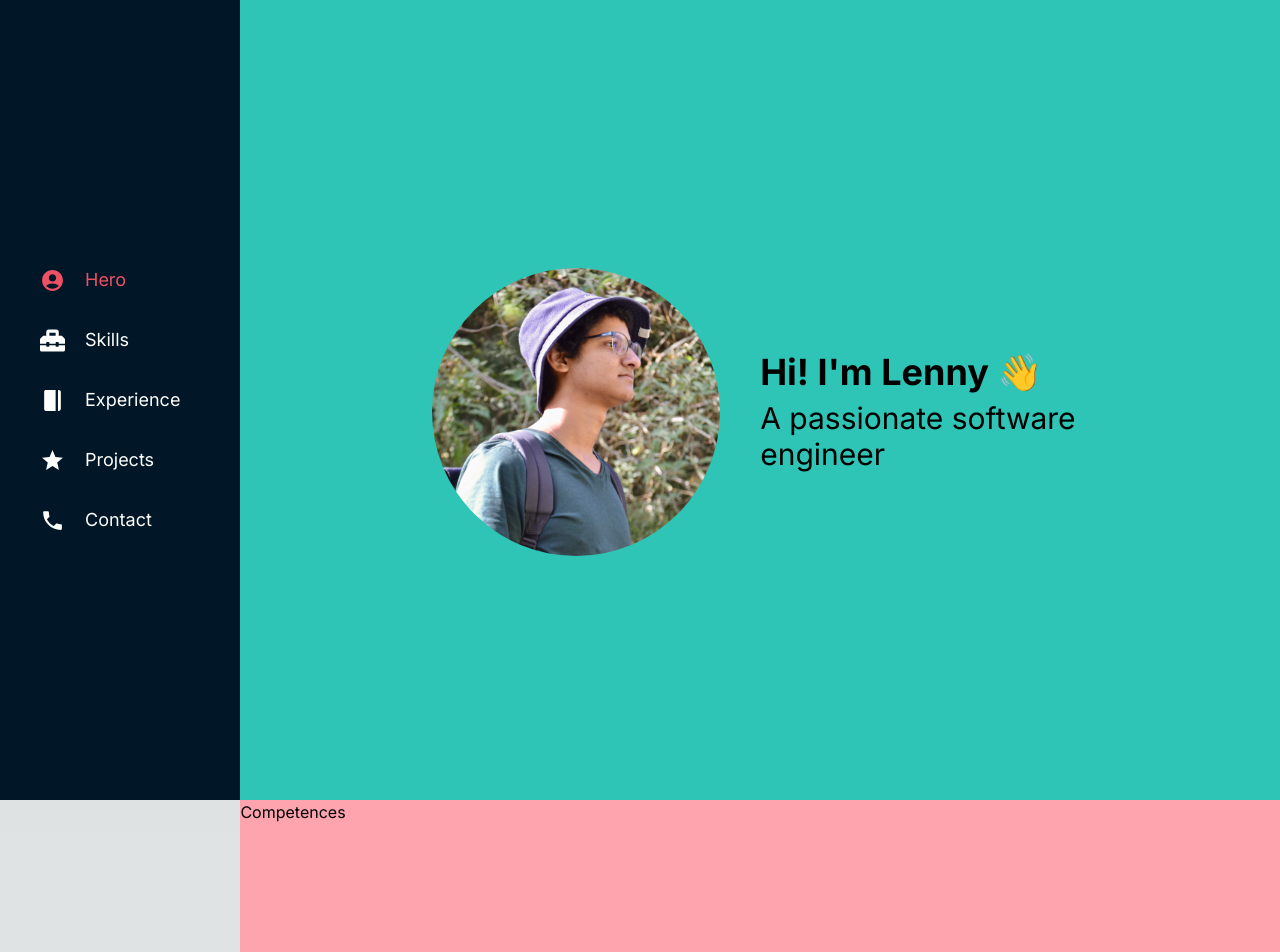
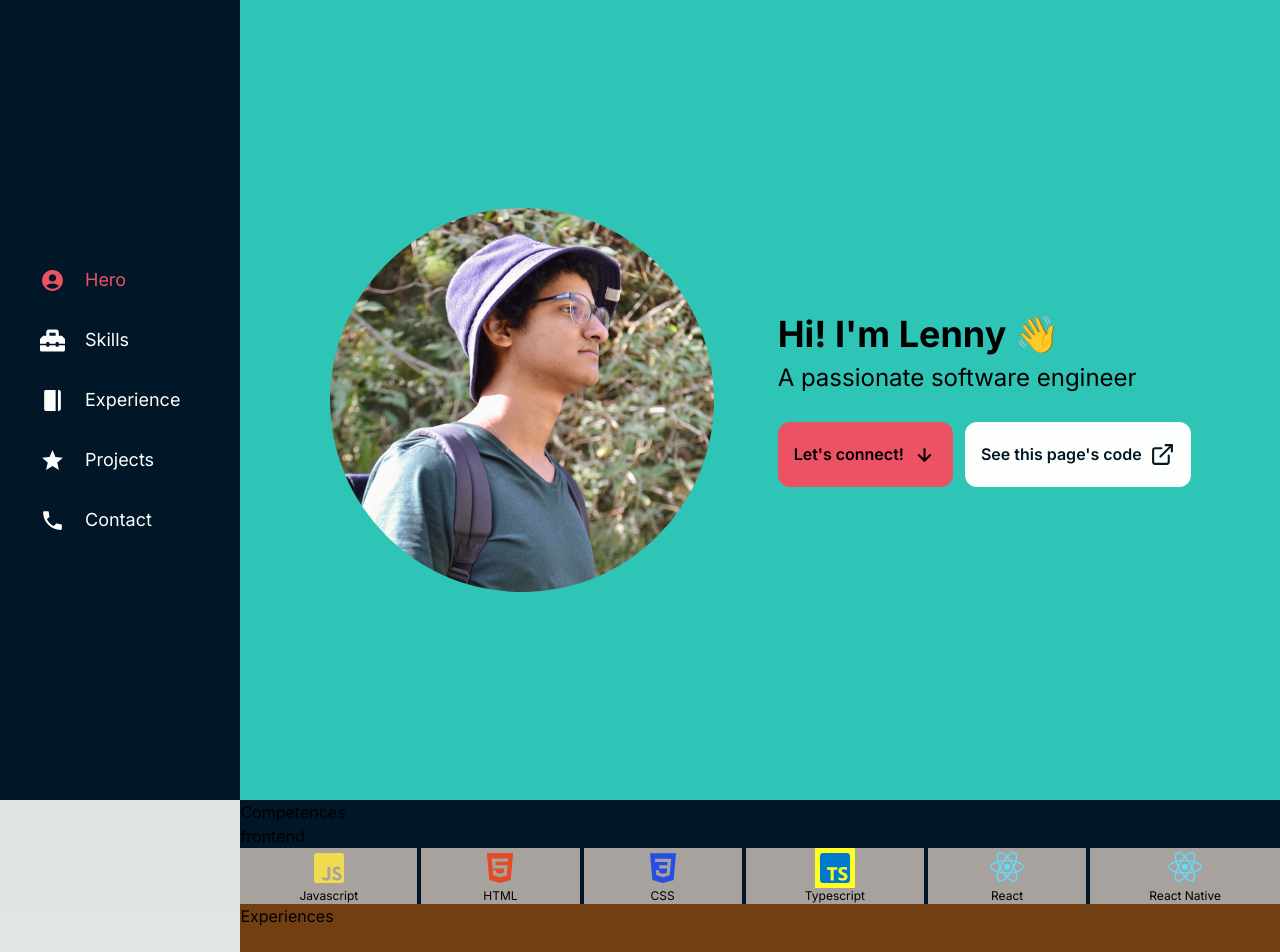
Before and after one commit to GarnierLenny/Portfolio, a Next.js app: page / in a window 1280 px wide. Shown: the top 952 px of the page. Built offline with nearby package versions, Linux system fonts and the light colour scheme.

Commit message:
FEAT - added hero connect and codebase buttons

```diff
--- a/src/app/page.tsx
+++ b/src/app/page.tsx
@@ -11,14 +11,14 @@ import FAQ from "@/components/sections/Projects.section copy";
 import { ReactNode, useEffect, useRef, useState } from "react";
 
 export default function Home() {
+  const itemEls = useRef(new Array());
   const sections: ReactNode[] = [
-    <Hero />,
+    <Hero itemEls={itemEls} />,
     <Competences />,
     <Experiences />,
     <Projects />,
     <Contact />,
   ];
-  const itemEls = useRef(new Array());
   const [selected, setSelected] = useState(0);
 
   if (typeof window !== "undefined") {
--- a/src/components/Header.component.tsx
+++ b/src/components/Header.component.tsx
@@ -35,7 +35,7 @@ export default function Header({refs, values}) {
 
   const executeScroll = (index: number) => {
     values.setSelected(index);
-    refs.current[index].scrollIntoView({behavior: 'smooth'})
+    refs.current[index].scrollIntoView({behavior: 'smooth'});
   };
 
   return (
--- a/src/components/buttons.component.tsx
+++ b/src/components/buttons.component.tsx
@@ -1,39 +1,42 @@
-import React from 'react';
+import React, { ReactNode } from 'react';
 import palette from '@/utils/palette.utils';
 
 type ButtonProps = {
   text: string;
   callback: () => void;
-  outline?: number;
+  borderWidth?: number;
+  rightIcon?: ReactNode;
 };
 
-export function PrimaryButton({text, callback, outline = 1}: ButtonProps) {
+export function PrimaryButton({text, callback, borderWidth = 0, rightIcon = undefined}: ButtonProps) {
   return (
-    <div onClick={callback} className='text-black text-center rounded-lg p-2 cursor-pointer' style={{backgroundColor: palette.red}}>
-      <p className="text-black">{text}</p>
+    <button onClick={callback} className="hover:bg-red gap-x-2 grow font-semibold bg-light-red flex justify-center items-center text-xs md:text-base py-2 px-4 rounded-xl">
+      {text}
+      {rightIcon}
+    </button>
+  );
+};
+
+export function SecondaryButton({text, callback, borderWidth = 0, rightIcon = undefined}: ButtonProps) {
+  return (
+    <button onClick={callback} className="hover:bg-gray-200 grow gap-x-2 font-semibold text-black transparent flex justify-center items-center text-xxs md:text-base py-3 md:py-5 px-4 text-center bg-white rounded-xl" style={{borderColor: palette.light_red}}>
+      {text}
+      {rightIcon}
+    </button>
+  );
+};
+
+export function TertiaryButton({text, callback, borderWidth = 0, rightIcon = undefined}: ButtonProps) {
+  return (
+    <div onClick={callback} className='text-xxs text-black rounded-xl cursor-pointer'>
+      <p>{text}</p>
     </div>
   );
 };
 
-export function SecondaryButton({text, callback, outline = 1}: ButtonProps) {
+export function UnderLineButton({text, callback, borderWidth = 0, rightIcon = undefined}: ButtonProps) {
   return (
-    <div onClick={callback} className='text-black text-center rounded-lg p-2 bg-transparent cursor-pointer' style={{borderColor: palette.red, borderWidth: outline}}>
-      <p style={{color: palette.red}}>{text}</p>
-    </div>
-  );
-};
-
-export function TertiaryButton({text, callback, outline = 1}: ButtonProps) {
-  return (
-    <div onClick={callback} className='text-black text-center rounded-lg p-2 bg-transparent cursor-pointer' style={{borderColor: palette.blue, borderWidth: outline}}>
-      <p style={{color: palette.blue}}>{text}</p>
-    </div>
-  );
-};
-
-export function UnderLineButton({text, callback, outline = 1}: ButtonProps) {
-  return (
-    <div onClick={callback} className='text-white text-center rounded-lg p-2 bg-transparent cursor-pointer'>
+    <div onClick={callback} className='text-white text-center rounded-xl p-2 bg-transparent cursor-pointer'>
       <p className="underline">{text}</p>
     </div>
   );
--- a/src/components/sections/Competences.section.tsx
+++ b/src/components/sections/Competences.section.tsx
@@ -1,9 +1,64 @@
-import React from 'react';
+import palette from '@/utils/palette.utils';
+import React, { ReactNode } from 'react';
+import { BiLogoJavascript, BiLogoTypescript, BiLogoReact, BiLogoHtml5, BiLogoCss3 } from "react-icons/bi";
+
+type SkillsType = {
+  type: string,
+  technos: {
+    name: string,
+    icon: ReactNode,
+  }[]
+}[];
 
 export default function Competences() {
+  const skills: SkillsType = [
+    {
+      type: 'frontend',
+      technos: [
+        {
+          name: 'Javascript',
+          icon: <BiLogoJavascript color='#f0db4f' className='rounded-full' size={40} />,
+        },
+        {
+          name: 'HTML',
+          icon: <BiLogoHtml5 color='#e34c26' className='rounded-full' size={40} />,
+        },
+        {
+          name: 'CSS',
+          icon: <BiLogoCss3 color='#264de4' className='rounded-full' size={40} />,
+        },
+        {
+          name: 'Typescript',
+          icon: <BiLogoTypescript className='justify-self-center' style={{backgroundColor: '#ff2'}} color="#007acc" size={40} />,
+        },
+        {
+          name: 'React',
+          icon: <BiLogoReact color='#61dbfb' size={40} />,
+        },
+        {
+          name: 'React Native',
+          icon: <BiLogoReact color='#61dbfb' size={40} />,
+        },
+      ],
+    }
+  ];
+
   return (
-    <div className='grow h-screen bg-rose-300'>
+    <div className='grow h-scree' style={{backgroundColor: palette.black}}>
       Competences
+      {skills.map((skill, index) => (
+        <div key={index}>
+          <p>{skill.type}</p>
+          <div className='flex flex-row gap-x-1 align-middle justify-center'>
+          {skill.technos.map((techno, index) => (
+            <div className='flex flex-col grow text-center bg-stone-400' key={index}>
+              <div className='self-center'>{techno.icon}</div>
+              <p className='text-xs'>{techno.name}</p>
+            </div>
+          ))}
+          </div>
+        </div>
+      ))}
     </div>
   );
 };
--- a/src/components/sections/Hero.section.tsx
+++ b/src/components/sections/Hero.section.tsx
@@ -2,21 +2,35 @@ import palette from '@/utils/palette.utils';
 import React from 'react';
 import Image from 'next/image';
 import hat from '../../../public/hat.png';
+import { PrimaryButton, SecondaryButton } from '../buttons.component';
+import { FiExternalLink } from 'react-icons/fi';
+import { BiDownArrowAlt } from 'react-icons/bi';
 
-export default function Hero() {
+export default function Hero({itemEls}: any) {
+  const getIconSize = (small: number, large: number): number => {
+    if (typeof window !== "undefined") {
+      return window?.innerWidth > 768 ? large : small;
+    };
+    return 0;
+  };
+
   return (
-    <div className='pt-6 flex h-screen justify-center w-full' style={{backgroundColor: palette.blue}}>
-      <div className='flex flex-col md:flex-row justify-center gap-y-5'>
-        <div className='flex w-full md:w-1/2 justify-center'>
-          <Image className='rounded-full justify-self-center self-center w-60 md:w-72' src={hat} alt='pp' />
+    <div className='pt-6 md:pt-0 flex h-screen justify-center w-full' style={{backgroundColor: palette.blue}}>
+      <div className='flex gap-x-16 flex-col md:flex-row justify-center gap-y-5'>
+        <div className='flex justify-center'>
+          <Image className='rounded-full justify-self-center self-center size-56 md:size-96' src={hat} alt='pp' />
         </div>
-        <div className='flex w-full md:w-1/2 flex-col justify-center text-center md:text-start gap-y-2'>
-          <p className="text-4xl font-bold">
+        <div className='flex flex-col justify-center text-center md:text-start gap-y-2'>
+          <p className="text-3xl md:text-4xl font-bold">
             Hi! I&apos;m Lenny 👋
           </p>
-          <p className="text-2xl md:text-3xl">
+          <p className="text-xl md:text-2xl">
             A passionate software engineer
           </p>
+          <div className='flex mt-3 md:mt-5 justify-around gap-x-3'>
+            <PrimaryButton rightIcon={<BiDownArrowAlt size={getIconSize(20, 25)} />} text="Let's connect!" callback={() => {itemEls.current[4].scrollIntoView({behavior: 'smooth'})}} />
+            <SecondaryButton rightIcon={<FiExternalLink size={getIconSize(15, 25)} />} text="See this page's code" callback={() => {window.open('https://github.com/GarnierLenny/Portfolio')}} />
+          </div>
         </div>
       </div>
     </div>
--- a/tailwind.config.ts
+++ b/tailwind.config.ts
@@ -13,6 +13,16 @@ const config: Config = {
         "gradient-conic":
           "conic-gradient(from 180deg at 50% 50%, var(--tw-gradient-stops))",
       },
+      colors: {
+        'white': '#fdfffc',
+        'black': '#011627',
+        'red': '#e71d36',
+        'light-red': '#ed5164',
+        'blue': '#2ec4b6',
+      },
+      fontSize: {
+        'xxs': '0.65rem',
+      },
     },
   },
   plugins: [],
```
